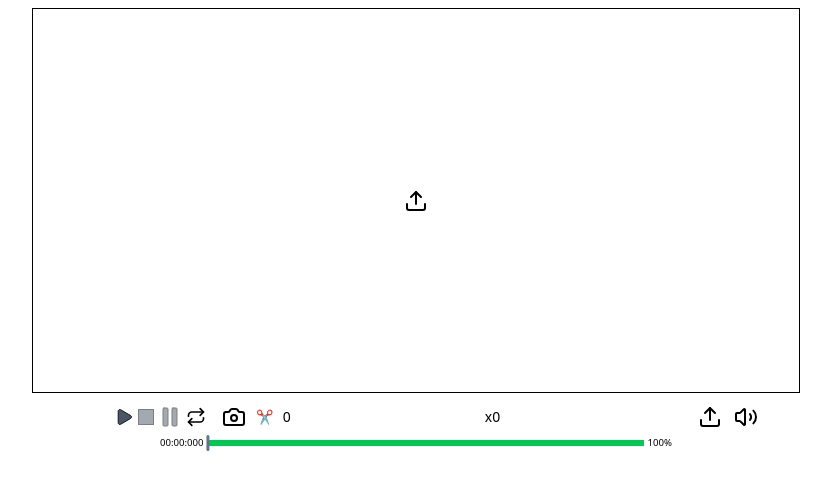
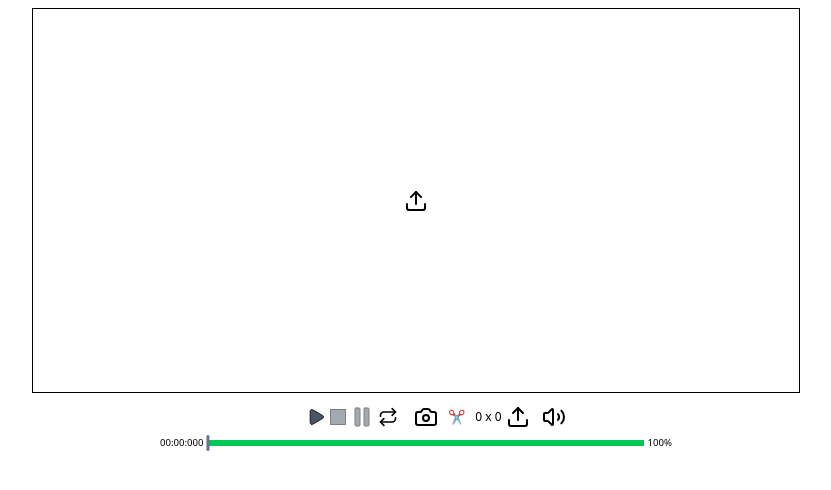
Before and after one commit to justin-m-lacy/vidsplit, a Vue app: page / in a window 1280 px wide. Shown: the top 490 px of the page, without its empty margins (224-1055 px from the left). Built offline with nearby package versions, Linux system fonts and the light colour scheme.

Commit message:
wip: resolution

```diff
--- a/src/index.css
+++ b/src/index.css
@@ -4,3 +4,12 @@
 	--text-xxs:0.6rem;
 	--spacing-25:100px;
 }
+
+input[type=number]::-webkit-inner-spin-button,
+input[type=number]::-webkit-outer-spin-button {
+  -webkit-appearance: none;
+  margin: 0;
+}
+input[type=number]{
+    -moz-appearance: textfield;
+}
--- a/src/model/edit.ts
+++ b/src/model/edit.ts
@@ -1,11 +1,12 @@
 import type { MediaState } from "@/view/composables/media-state";
+import type { TResolution } from "shared/edits";
 
 export type TMediaEdit = {
 
 	id: string;
 	toolId: string | Symbol;
 	media: MediaState;
-	apply: () => Promise<any>;
+	apply: (scale?: TResolution) => Promise<any>;
 
 }
 
--- a/src/store/edit-tool.ts
+++ b/src/store/edit-tool.ts
@@ -9,7 +9,7 @@ export const useEditTool = defineStore('editTool', () => {
 	const curTool = shallowRef<TEditTool>();
 	const curEdit = shallowRef<TMediaEdit>();
 
-	const resolution = ref<TResolution>({ width: 0, height: 0 });
+	const resolution = ref<TResolution | undefined>(undefined);
 
 	function clearTool() {
 		curTool.value = undefined;
@@ -37,12 +37,29 @@ export const useEditTool = defineStore('editTool', () => {
 		return curTool.value?.id == SliceTool.id;
 	});
 
+	const applyEdit = (media: MediaState) => {
+
+		let scale = resolution.value;
+
+		if (scale && (
+			media.resolution.width == scale.width
+			|| media.resolution.height == scale.height
+		)
+		) {
+			scale = undefined;
+		}
+
+		curEdit.value?.apply(scale);
+
+	}
+
 	return {
 		curEdit,
 		usingSlice,
 		tool: curTool,
 		toggleTool,
 		beginEdit,
+		applyEdit,
 		clearTool,
 		resolution
 	}
--- a/src/store/snapshot.ts
+++ b/src/store/snapshot.ts
@@ -31,7 +31,7 @@ export const useSnapshot = defineStore('snapshots', () => {
 
 	let saveLink: string | null = null;
 
-	const saveSnap = async (media: HTMLVideoElement, time: number) => {
+	const saveSnap = async (media: HTMLMediaElement, time: number) => {
 
 		const file = await snap(media);
 		if (!file) return;
@@ -53,7 +53,9 @@ export const useSnapshot = defineStore('snapshots', () => {
 	 * Snap image of full media.
 	 * @param media
 	 */
-	async function snap(media: HTMLVideoElement) {
+	async function snap(media: HTMLMediaElement) {
+
+		if (!(media instanceof HTMLVideoElement)) return;
 
 		const canvas = getCanvas();
 		const ctx = canvas.getContext('2d');
--- a/src/tools/slice.ts
+++ b/src/tools/slice.ts
@@ -1,6 +1,6 @@
 import type { TEditTool, TMediaEdit } from "@/model/edit";
 import type { MediaState } from "@/view/composables/media-state";
-import { MediaSlice } from '../../shared/edits';
+import { MediaSlice, type TResolution } from '../../shared/edits';
 
 export type SliceEdit = TMediaEdit & ReturnType<typeof makeSliceEdit>;
 
@@ -47,7 +47,7 @@ function makeSliceEdit(media: MediaState) {
 	}
 
 	/// apply operation.
-	const apply = async () => {
+	const apply = async (rescale?: TResolution) => {
 
 		if (slices.value.length === 0) return;
 
@@ -55,6 +55,7 @@ function makeSliceEdit(media: MediaState) {
 
 			file: media.file!,
 			slices: slices.value.concat(),
+			scale: rescale
 
 		});
 	}
--- a/src/view/components/RescaleControl.vue
+++ b/src/view/components/RescaleControl.vue
@@ -1,24 +1,44 @@
 <script setup lang="ts">
 import { TResolution } from 'shared/edits';
 
-const model = defineModel<TResolution>({ required: true });
+const props = defineProps<{
+	/// actual video resolution
+	size:TResolution
+}>();
+
+const model = defineModel<TResolution|undefined>({ required: true });
+const editing = shallowRef<boolean>(false);
 
 const width = computed({
-	get() { return model.value.width },
-	set(v: number) {model.value.width = v;}
+	get() { return model.value?.width ?? props.size.width },
+	set(v: number) {
+		model.value = {
+			width:v,
+			height:model.value?.height??props.size.height
+		}
+	}
 });
 
 const height = computed({
-	get() { return model.value.height},
-	set(v: number) {model.value.height = v;}
+	get() { return model.value?.height ?? props.size.height},
+	set(v: number) {
+		model.value = {
+			width:model.value?.width??props.size.width,
+			height:v,
+
+		}
+	}
 });
 
 </script>
 
 <template>
-	<div class="flex text-sm">
-		<input id="res-w" type="number" min=0 v-model="width" title="width">
+	<div v-if="editing" class="flex text-sm gap-x-2">
+		<input id="res-w" class="w-14" type="number" min=0 v-model="width" title="width">
 		<span>x</span>
-		<input id="res-h" type="number" min=0 v-model="height" title="height">
+		<input id="res-h" class="w-14" type="number" min=0 v-model="height" title="height">
+	</div>
+	<div v-else class="flex text-xs" @click="editing=true">
+		{{width}}&nbsp;x&nbsp;{{height}}
 	</div>
 </template>
--- a/src/view/components/ToolsBar.vue
+++ b/src/view/components/ToolsBar.vue
@@ -54,6 +54,6 @@ function sliceClass() {
 				:class="sliceClass()"
 				:disabled="!media?.hasMedia"
 				@click="setSliceMode">✂</button>
-		<RescaleControl v-model="tools.resolution" />
+		<RescaleControl v-if="media?.resolution" v-model="tools.resolution" :size="media.resolution" />
 	</div>
 </template>
--- a/src/view/components/TrackRange.vue
+++ /dev/null
@@ -1,7 +0,0 @@
-<script setup lang="ts">
-
-</script>
-<template>
-	<div>
-	</div>
-</template>
--- a/src/view/components/ViewSize.vue
+++ b/src/view/components/ViewSize.vue
@@ -16,7 +16,7 @@ const props = defineProps<{
 				leave-to-class="opacity-0">
 		<div v-if="timeline.zooming"
 			 class="transition-opacity duration-200">{{
-				Math.floor(100 * (1 / props.timeline.viewPct.value))
+				Math.floor(100 * (1 / props.timeline.viewWidth.value))
 			}}%</div>
 	</Transition>
 </template>
--- a/src/view/composables/slice-drag.ts
+++ b/src/view/composables/slice-drag.ts
@@ -10,7 +10,7 @@ export function useSliceDrag(
 
 	const curDragElm = shallowRef<HTMLElement | null>(null);
 
-	function startDrag(e: MouseEvent) {
+	const startDrag = (e: MouseEvent) => {
 
 		const targ = e.target as HTMLElement;
 		if (targ !== fromElm.value && targ !== toElm.value) {
@@ -25,7 +25,7 @@ export function useSliceDrag(
 
 	}
 
-	function onDrag(e: MouseEvent) {
+	const onDrag = (e: MouseEvent) => {
 
 		const cur = curDragElm.value;
 		if (cur == null) {
--- a/src/view/composables/timeline.ts
+++ b/src/view/composables/timeline.ts
@@ -22,7 +22,7 @@ export function useTimeline(
 	 * scale of view timeline, e.g.
 	 * percent of total clip represented by the play bar.
 	 */
-	const viewPct = shallowRef<number>(1);
+	const viewWidth = shallowRef<number>(1);
 
 	/**
 	 * start percent (of total duration) of the viewable timeline.
@@ -39,7 +39,7 @@ export function useTimeline(
 		if (pct < 0.05) pct = 0.05;
 		else if (pct > 1) pct = 1;
 
-		viewPct.value = pct;
+		viewWidth.value = pct;
 
 		const playPct = state.time / state.duration;
 		let newOffset = playPct - scrubPct.value * pct;
@@ -69,7 +69,7 @@ export function useTimeline(
 
 	useEventListener('wheel', (e: WheelEvent) => {
 
-		setViewSize(viewPct.value - e.deltaY / 1000);
+		setViewSize(viewWidth.value - e.deltaY / 1000);
 		zooming.value = true;
 		endZooming();
 
@@ -81,7 +81,7 @@ export function useTimeline(
 	 * @param totPct
 	 */
 	function toBarPct(totPct: number) {
-		return minmax((totPct - viewOffset.value) / viewPct.value, 0, 1);
+		return minmax((totPct - viewOffset.value) / viewWidth.value, 0, 1);
 	}
 
 	/**
@@ -90,7 +90,7 @@ export function useTimeline(
 	 * @returns
 	 */
 	function toPlayPct(barPct: number) {
-		return viewOffset.value + barPct * viewPct.value;
+		return viewOffset.value + barPct * viewWidth.value;
 	}
 
 	/**
@@ -139,7 +139,7 @@ export function useTimeline(
 
 	return {
 		scrubPct,
-		viewPct,
+		viewWidth,
 		viewOffset,
 		toBarPct,
 		toPlayPct,
--- a/src/view/tools/SliceTools.vue
+++ b/src/view/tools/SliceTools.vue
@@ -1,8 +1,10 @@
 <script setup lang="ts">
+import { useEditTool } from '@/store/edit-tool';
 import { useSnapshot } from '@/store/snapshot';
 import { SliceEdit } from '@/tools/slice';
 import { Download, X } from 'lucide-vue-next';
 import { MediaSlice } from 'shared/edits';
+
 import Timestamp from '../components/Timestamp.vue';
 import { MediaState } from '../composables/media-state';
 import SliceBar from './SliceBar.vue';
@@ -90,12 +92,8 @@ function addSlice() {
 	}
 }
 
-function saveSlice() {
-	try {
-		props.edit.apply();
-	} catch (err) {
-		console.warn(err);
-	}
+const saveSlice = () => {
+	useEditTool().applyEdit(props.media);
 }
 
 </script>
```
